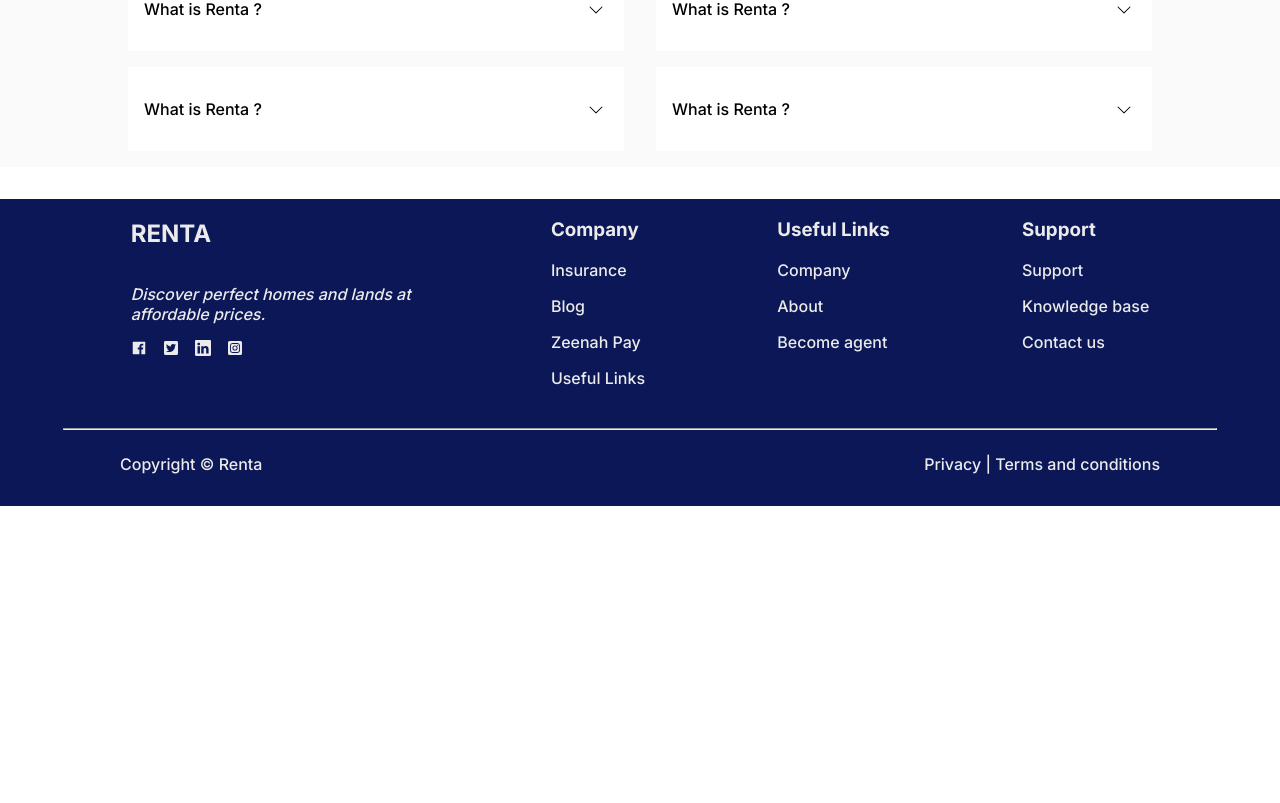
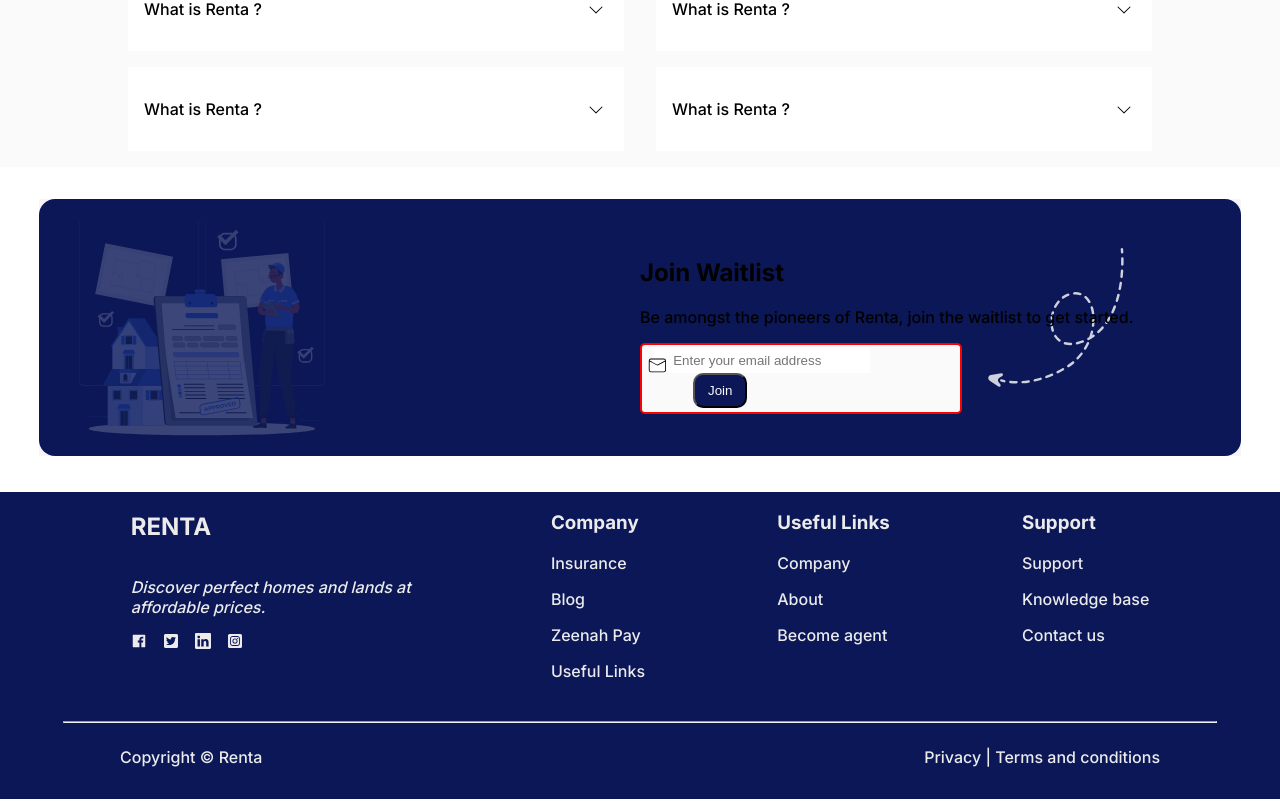
Before and after one commit to walexy026/renta, a React (Create React App) app: page / in a window 1280 px wide. Shown: the part 1787-2590 px from the top of the page. Before the commit the page ends 2297 px from the top, so only its background shows below. Built offline with nearby package versions, Linux system fonts and the light colour scheme.

Commit message:
almost done with waitlist

```diff
--- a/src/App.js
+++ b/src/App.js
@@ -6,6 +6,7 @@
 import Playstore from "./components/Playstore/Playstore";
 import ScrollToTop from "./components/ScrollToTop/ScrollToTop";
 import Stats from "./components/Stats/Stats";
+import Waitlist from "./components/Waitlist/Waitlist";
 
 function App() {
   return (
@@ -16,6 +17,7 @@
       <Partner />
       <Stats />
       <Faq />
+      <Waitlist />
       {/* <Playstore /> */}
       <Footer />
     </div>
--- /dev/null
+++ b/src/components/Waitlist/Waitlist.jsx
@@ -0,0 +1,37 @@
+import React from "react";
+import "./Waitlist.scss";
+import waitlist from "../../Assets/bgwaitlist.svg";
+import { CiMail } from "react-icons/ci";
+const Waitlist = () => {
+  return (
+    <div className="wrapperWaitlist">
+      <div className="waitList">
+        <img src={waitlist} alt="waitlist" />
+        <div className="centerForm">
+          <h2>Join Waitlist</h2>
+          <p>
+            Be amongst the pioneers of Renta, join the waitlist to get started.
+          </p>
+          <div className="wrapperForm">
+            <CiMail className="mailIcon" />
+            <form action="">
+              <label htmlFor=""></label>
+              <input
+                className="waitlistForm"
+                type="tel"
+                name=""
+                id=""
+                placeholder="Enter your email address"
+              />
+              <button type="submit" className="waitListBtn">
+                Join
+              </button>
+            </form>
+          </div>
+        </div>
+      </div>
+    </div>
+  );
+};
+
+export default Waitlist;
--- /dev/null
+++ b/src/components/Waitlist/Waitlist.scss
@@ -0,0 +1,50 @@
+.wrapperWaitlist {
+  display: grid;
+  place-items: center;
+  position: relative;
+  .centerForm {
+    position: absolute;
+    top: 15%;
+    left: 50%;
+  }
+  .waitList {
+    img {
+      width: 100%;
+      height: auto;
+    }
+    // background-image: url(../../Assets/bgwaitlist.svg);
+    // background-repeat: no-repeat;
+    // background-size: cover;
+    // height: 456px;
+    // display: grid;
+    // place-items: center;
+  }
+  .wrapperForm {
+    border: 2px solid red;
+    border-radius: 5px;
+    background-color: #fafafa;
+    width: 19rem;
+    padding: 0.2rem 0.2rem 0.2rem 0.7rem;
+    position: relative;
+    .mailIcon {
+      position: absolute;
+      left: 5px;
+      top: 10px;
+      font-size: 1.3rem;
+    }
+    .waitlistForm {
+      border: none;
+      padding: 5px 20px;
+      &:focus {
+        outline: none;
+      }
+    }
+    .waitListBtn {
+      background: #0b1757;
+      border-radius: 10px;
+      color: #fafafa;
+      padding: 0.5rem 0.8rem;
+      margin-left: 2.5rem;
+    }
+  }
+}
```
